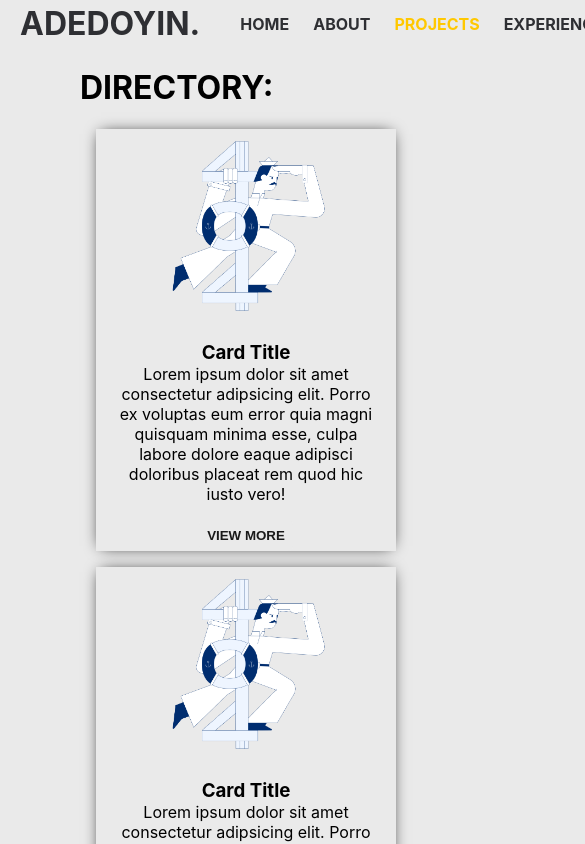
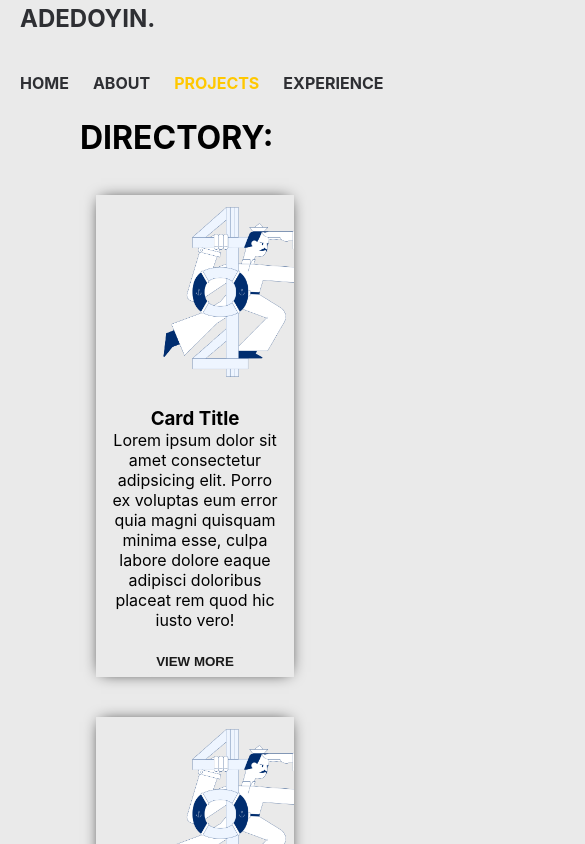
Before and after one commit to doyxn/doyxn.github.io, a React (Create React App) app: page /pages/Projects in a window 390 px wide. Shown: the top 844 px of the page, 585 px wide, since content can reach past the window. Built offline with nearby package versions, Linux system fonts and the light colour scheme.

Commit message:
navbar and projects cards flex media

```diff
--- a/src/components/pages/Projects.js
+++ b/src/components/pages/Projects.js
@@ -3,26 +3,29 @@ import Card from "../Card"
 export default function Projects() {
    return (
       <div >
-      {/* <h1 style={{ textAlign: "left"}}> DIRECTORY: </h1> */}
+         <h1 style={{ textAlign: "left"}}> DIRECTORY: </h1>
 
-               <div className="content">
-               <h1 style={{ textAlign: "left"}}> DIRECTORY: </h1>
+            <div className="projects-card-content">
                <Card
                   title="Card Title"
                   imageUrl={profileImage}
-                     body="Lorem ipsum dolor sit amet consectetur adipsicing elit. Porro ex voluptas eum error quia magni quisquam minima esse, culpa labore dolore eaque adipisci doloribus placeat rem quod hic iusto vero!"/>
+                  body="Lorem ipsum dolor sit amet consectetur adipsicing elit. Porro ex voluptas eum error quia magni quisquam minima esse, culpa labore dolore eaque adipisci doloribus placeat rem quod hic iusto vero!"
+                  />
                <Card
                   title="Card Title"
                   imageUrl={profileImage}
-                     body="Lorem ipsum dolor sit amet consectetur adipsicing elit. Porro ex voluptas eum error quia magni quisquam minima esse, culpa labore dolore eaque adipisci doloribus placeat rem quod hic iusto vero!"/>
+                  body="Lorem ipsum dolor sit amet consectetur adipsicing elit. Porro ex voluptas eum error quia magni quisquam minima esse, culpa labore dolore eaque adipisci doloribus placeat rem quod hic iusto vero!"
+                  />
                   <Card
                   title="Card Title"
                   imageUrl={profileImage}
-                     body="Lorem ipsum dolor sit amet consectetur adipsicing elit. Porro ex voluptas eum error quia magni quisquam minima esse, culpa labore dolore eaque adipisci doloribus placeat rem quod hic iusto vero!"/>
+                  body="Lorem ipsum dolor sit amet consectetur adipsicing elit. Porro ex voluptas eum error quia magni quisquam minima esse, culpa labore dolore eaque adipisci doloribus placeat rem quod hic iusto vero!"
+                  />
                <Card
                   title="Card Title"
                   imageUrl={profileImage}
-                     body="Lorem ipsum dolor sit amet consectetur adipsicing elit. Porro ex voluptas eum error quia magni quisquam minima esse, culpa labore dolore eaque adipisci doloribus placeat rem quod hic iusto vero!"/>
+                  body="Lorem ipsum dolor sit amet consectetur adipsicing elit. Porro ex voluptas eum error quia magni quisquam minima esse, culpa labore dolore eaque adipisci doloribus placeat rem quod hic iusto vero!"
+                  />
 
                </div>
       </div>
--- a/src/stylesheets/App.css
+++ b/src/stylesheets/App.css
@@ -83,7 +83,7 @@
 
 }
 .site-title {
-  font-size: 2rem;
+  font-size: 1.5rem;
   color: black;
 }
 
@@ -114,6 +114,17 @@
   border-radius: 5px;
 }
 
+/* media query for smaller screens */
+@media (max-width: 50rem) {
+  .nav {
+    flex-direction: column;
+    align-items: flex-start;
+  }
+
+  ul {
+    margin-top: 1rem;
+  }
+}
 
 /* Card Components seen in Card.js */
 
@@ -185,9 +196,6 @@ a {
   padding: 0  8rem;
 }
 
-.footer-text {
-
-}
 
 .footer-icons {
   display: flex;
@@ -199,3 +207,11 @@ a {
   height: auto;
   margin-left: 1rem;
 }
+
+/* Projects styles */
+
+.projects-card-content {
+  display: flex;
+  flex-wrap: wrap;
+  gap: .5rem;
+}
```
Also changed, not shown: src/components/Navbar.js (+3 -4 lines), 1 other file (tests, documents, lock files or other folders). Lines whose indentation alone changed are shown as unchanged.
